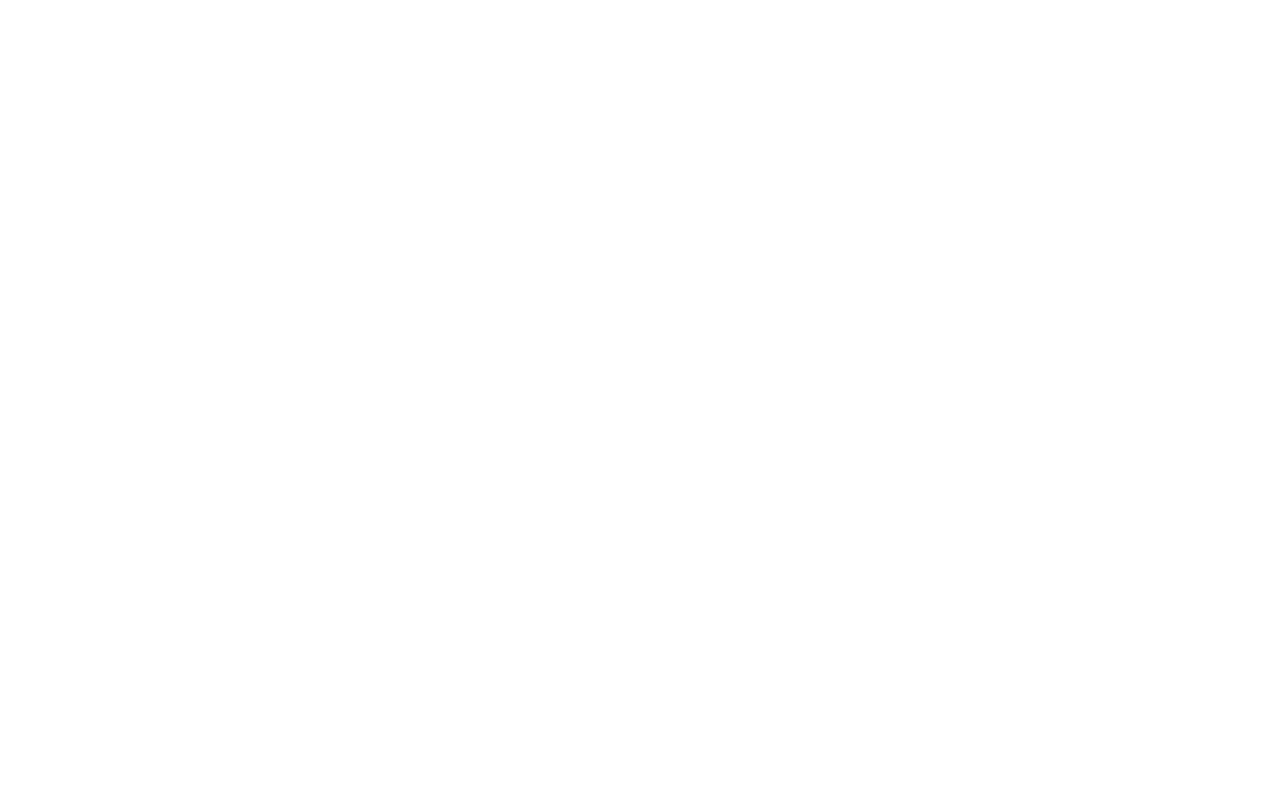
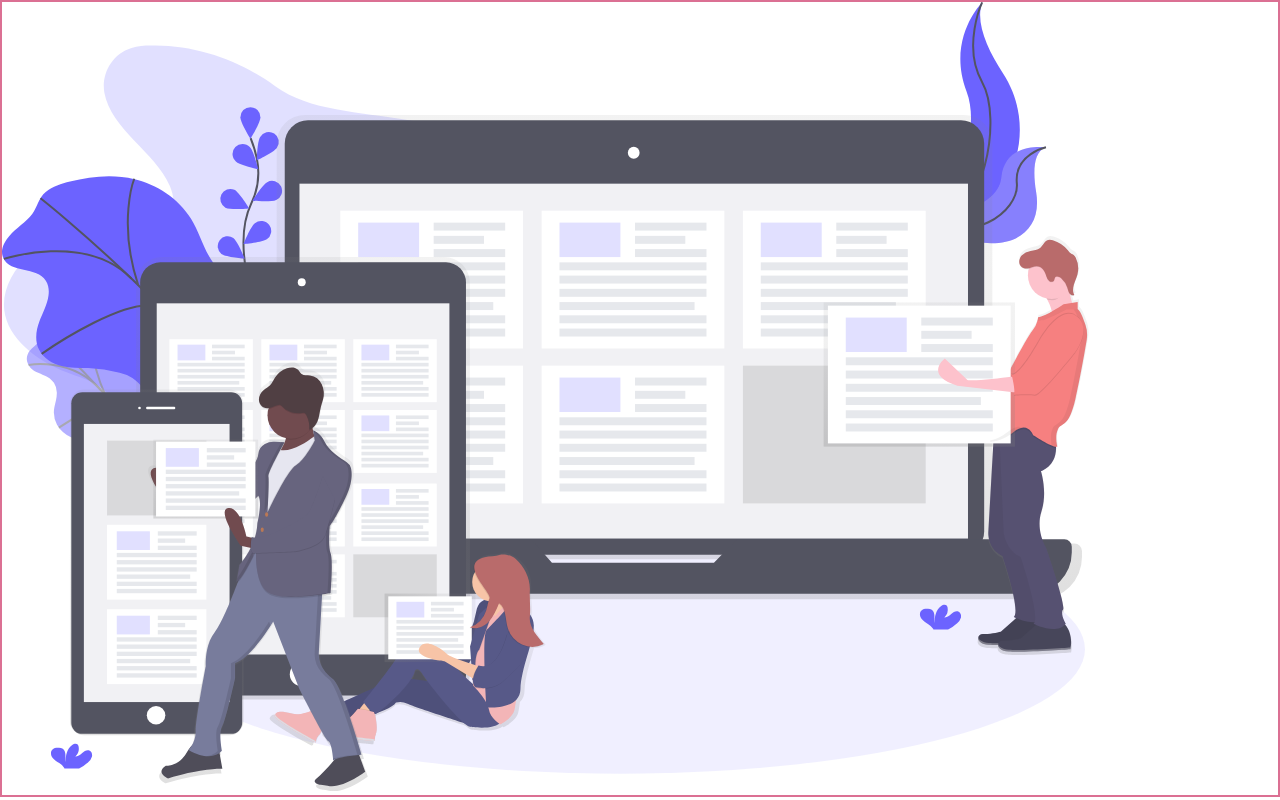
Before and after one commit to lambdax-enteprise-device/frontend, a React (Create React App) app: page / in a window 1280 px wide. Built offline with nearby package versions, Linux system fonts and the light colour scheme.

Commit message:
installed styled-components, started landing page

```diff
--- a/src/App.js
+++ b/src/App.js
@@ -1,5 +1,8 @@
 import React from "react";
 import { Route, Switch } from "react-router-dom";
+
+import styled from 'styled-components';
+import { ReactComponent as DeviceImage } from "./assets/devices.svg"
 
 import { withCookies } from "react-cookie";
 
@@ -11,9 +14,19 @@
 import SignupForm from "./components/auth/SignUp";
 import Dashboard from "./components/dashboard/Dashboard";
 
+const StyledImage = styled.div`
+  border: 2px solid palevioletred;
+
+`;
+
 function App(props) {
   return (
     <div className="App">
+
+      <StyledImage>
+        <DeviceImage />
+      </StyledImage>
+
       {/* <header>
           <NavBar />
         </header> */}
```
Also changed, not shown: src/assets/devices.svg (added), 1 other file (tests, documents, lock files or other folders).
